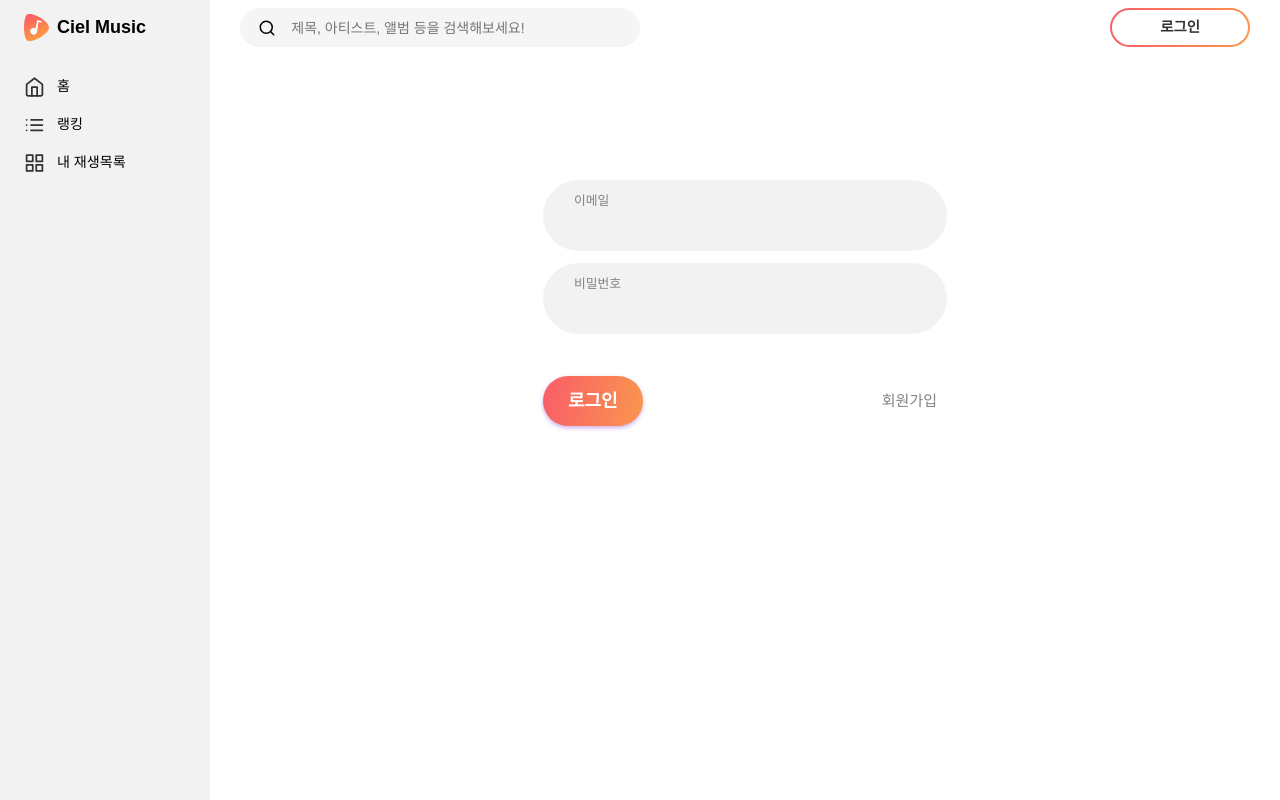
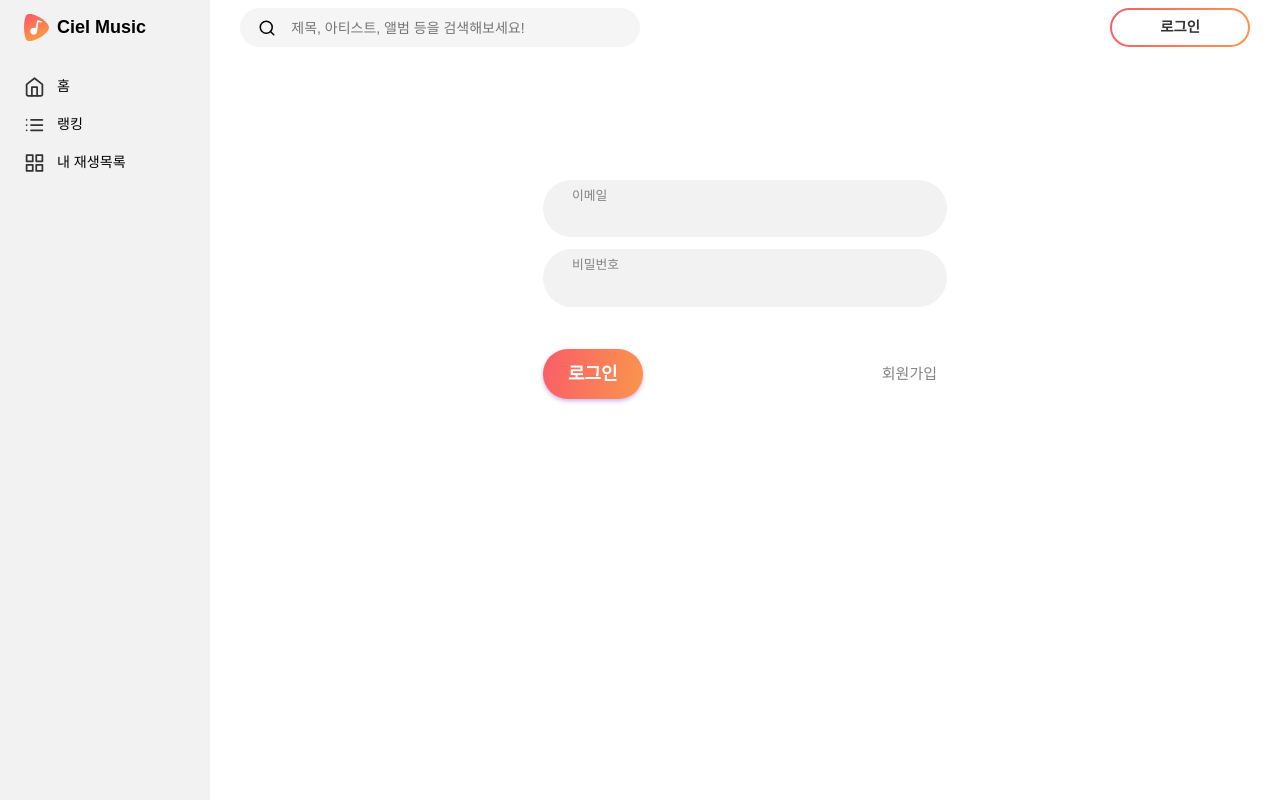
Before and after one commit to splitz-dev/cielmusic-frontend, a Next.js app: page /auth/login in a window 1280 px wide. Built offline with nearby package versions, Linux system fonts and the light colour scheme; a web font is replaced by a local one.

Commit message:
style: 👁 yeah

```diff
--- a/components/Input/index.tsx
+++ b/components/Input/index.tsx
@@ -3,13 +3,13 @@ import styled from '@emotion/styled'
 
 const InputContainer = styled.div`
   display: inline-block;
-  padding: 10px 30px;
+  padding: 6px 28px;
   width: 100%;
   border: 1.5px solid transparent;
   background: var(--gray-600);
   border-radius: 50px;
   outline: none;
-  line-height: 1.6;
+  line-height: 1.4;
   margin-bottom: 12px;
   transition: all 0.5s ease;
   &:active,
@@ -22,9 +22,9 @@ const InputContainer = styled.div`
     border: 0;
     background: transparent;
     -webkit-appearance: none;
-    font-size: 1rem;
+    font-size: 0.95rem;
     outline: none;
-    padding: 5px 0;
+    padding: 4px 0;
   }
   .label {
     display: block;
```
Also changed, not shown: components/PageComponent/Ranking/RankingTable.tsx (+17 -1 lines).
